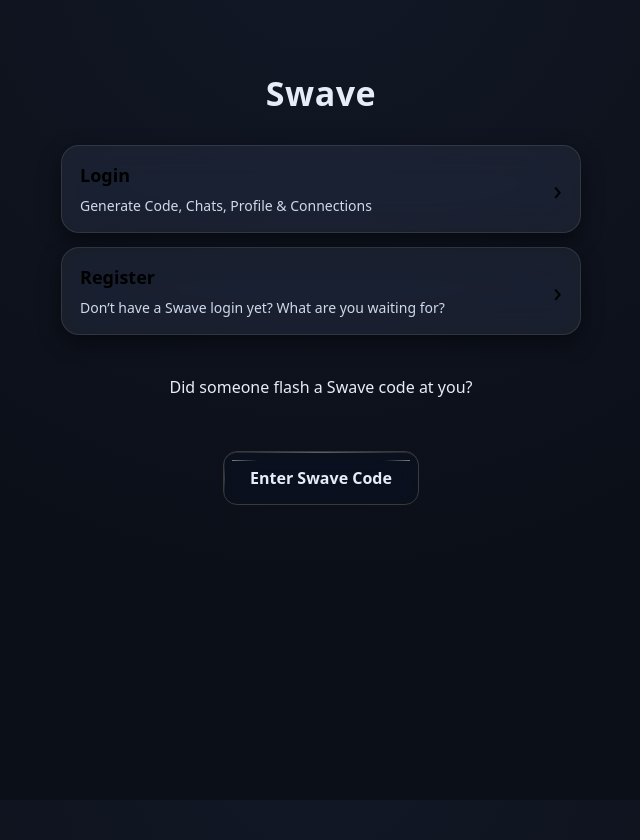
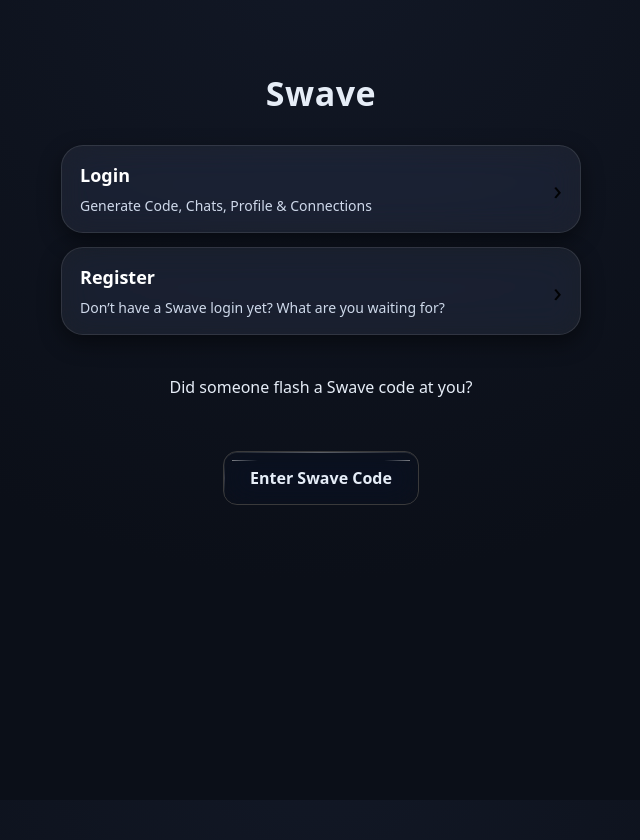
Before and after one commit to swave-schiff/Swave-new-mockup, a React (Create React App) app: page / in a window 1280 px wide. Shown: the whole page, without its empty margins (319-959 px from the left). Built offline with nearby package versions, Linux system fonts and the light colour scheme.

Commit message:
Adjust login card styling

```diff
--- a/src/styles.css
+++ b/src/styles.css
@@ -161,9 +161,9 @@
   .login-main { display: flex; flex-direction: column; align-items: center; gap: 24px; margin-top: 40px; }
   .login-brand { font-size: 34px; font-weight: 800; letter-spacing: 0.5px; margin: 8px 0 2px; }
   .login-cards { display: grid; gap: 14px; width: min(520px, 92%); }
-  .login-card { display: flex; align-items: center; justify-content: space-between; padding: 16px 18px; }
+  .login-card { display: flex; align-items: center; justify-content: space-between; padding: 16px 18px; border-radius: 22px; /* Adjust this to change card corner roundness */ }
   .login-card .login-card-text { display: grid; gap: 6px; text-align: left; }
-  .login-card-title { font-weight: 700; font-size: 18px; }
+  .login-card-title { font-weight: 700; font-size: 18px; color: #ffffff; }
   .login-card-sub { color: var(--swave-soft); font-size: 14px; }
   .login-chevron { font-size: 28px; opacity: .9; }
 
```
